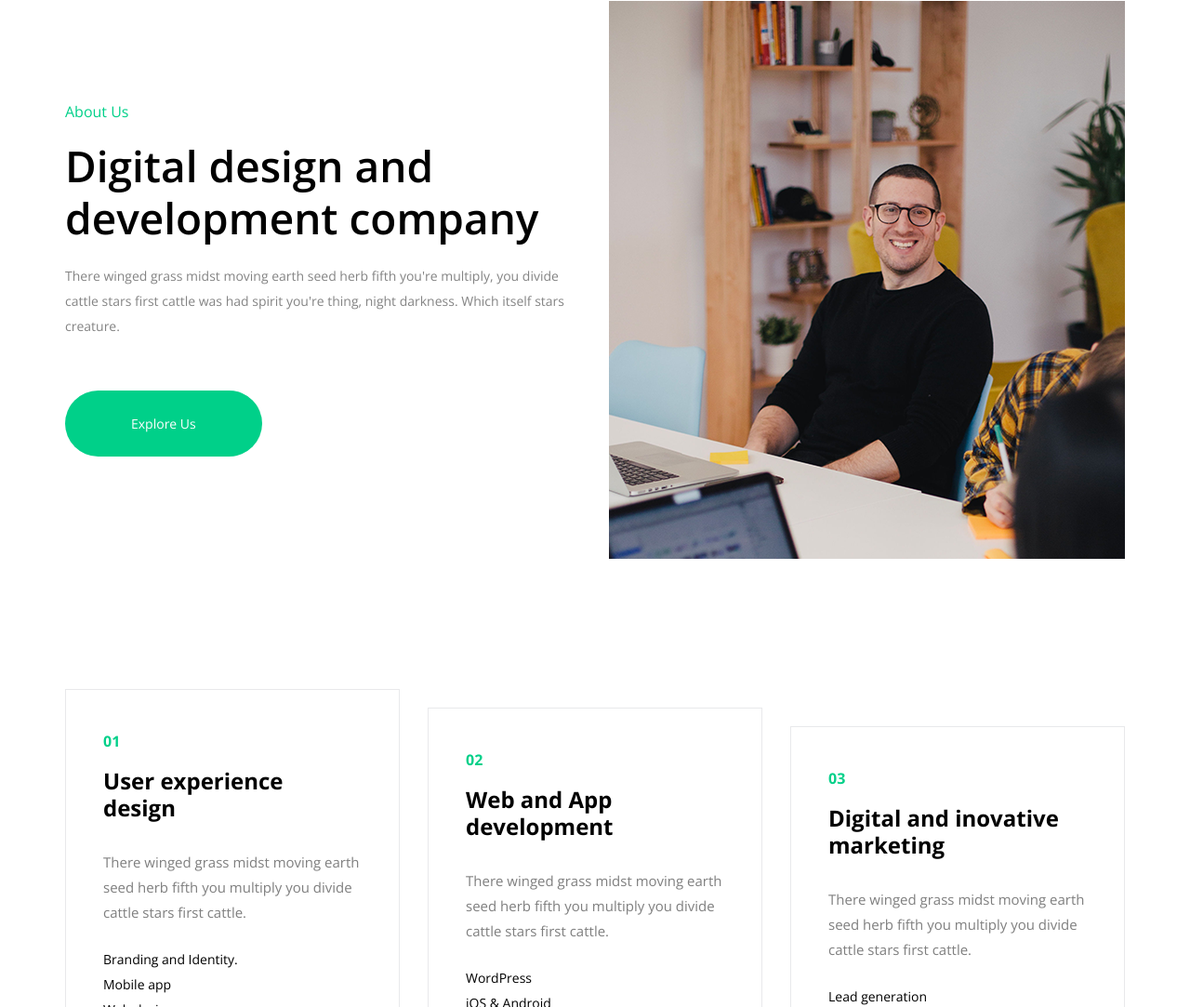
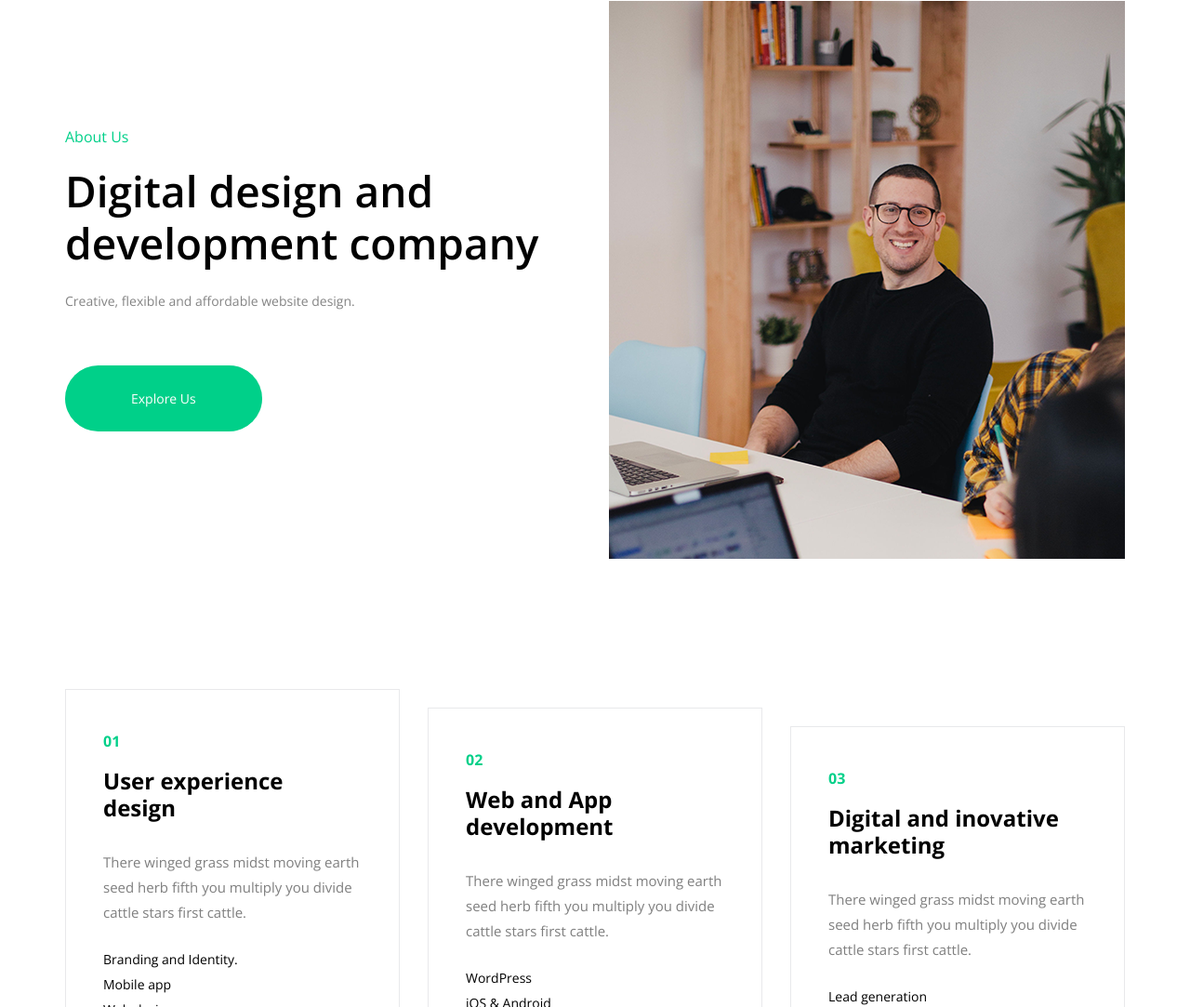
Before and after one commit to MainframeLabs/MainframeLabs.github.io, a plain HTML site: page index.html in a window 1280 px wide. Shown: the part 1089-2172 px from the top of the page at 93% size. Drawn offline with nearby package versions, Linux system fonts and the light colour scheme.

```diff
--- a/index.html
+++ b/index.html
@@ -167,9 +167,7 @@
               <h5>About Us</h5>
               <h2>Digital design and development company</h2>
               <p>
-                There winged grass midst moving earth seed herb fifth you're
-                multiply, you divide cattle stars first cattle was had spirit
-                you're thing, night darkness. Which itself stars creature.
+                Creative, flexible and affordable website design.
               </p>
               <a href="#" class="btn_1">explore us</a>
             </div>
```
